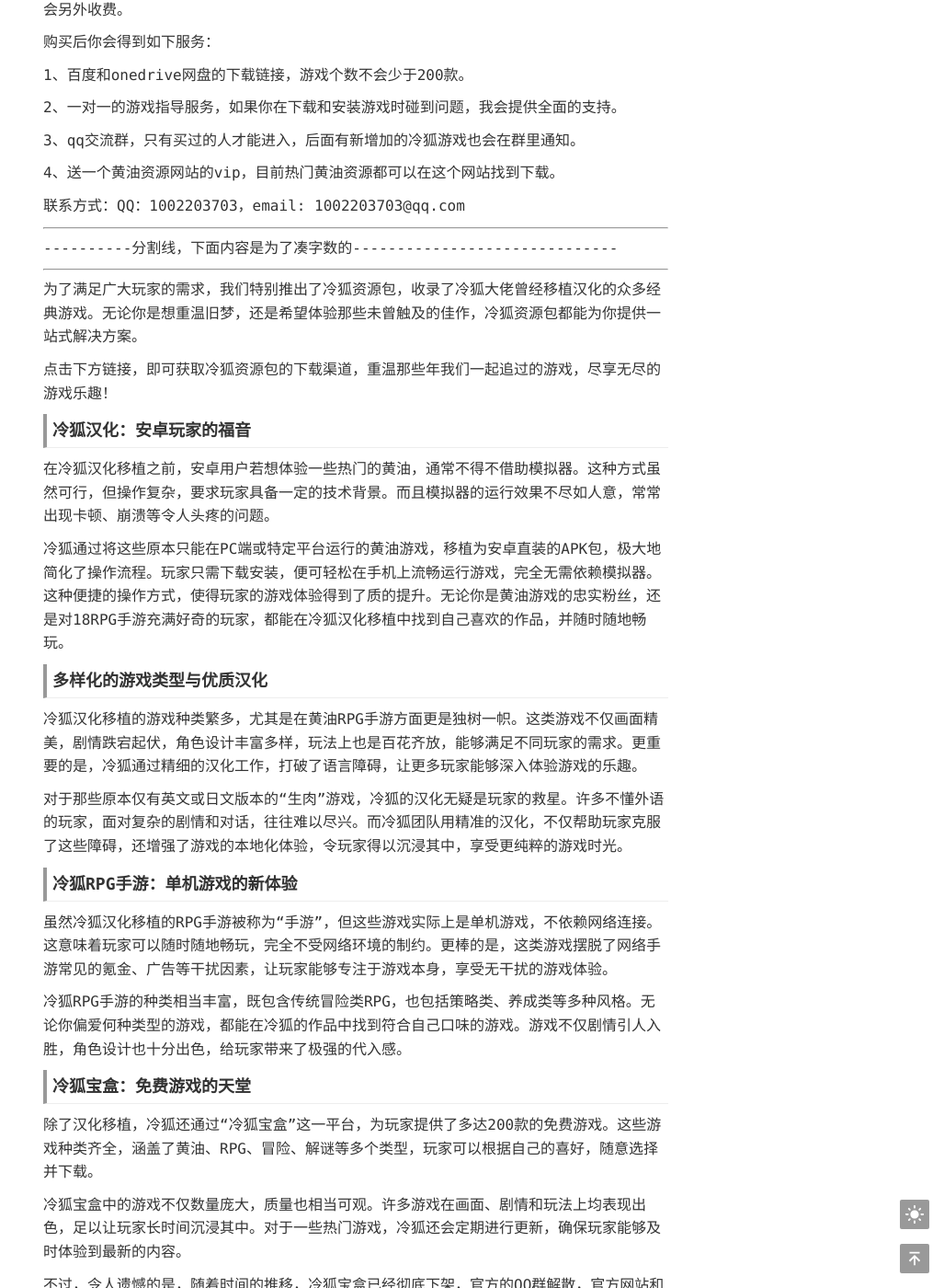
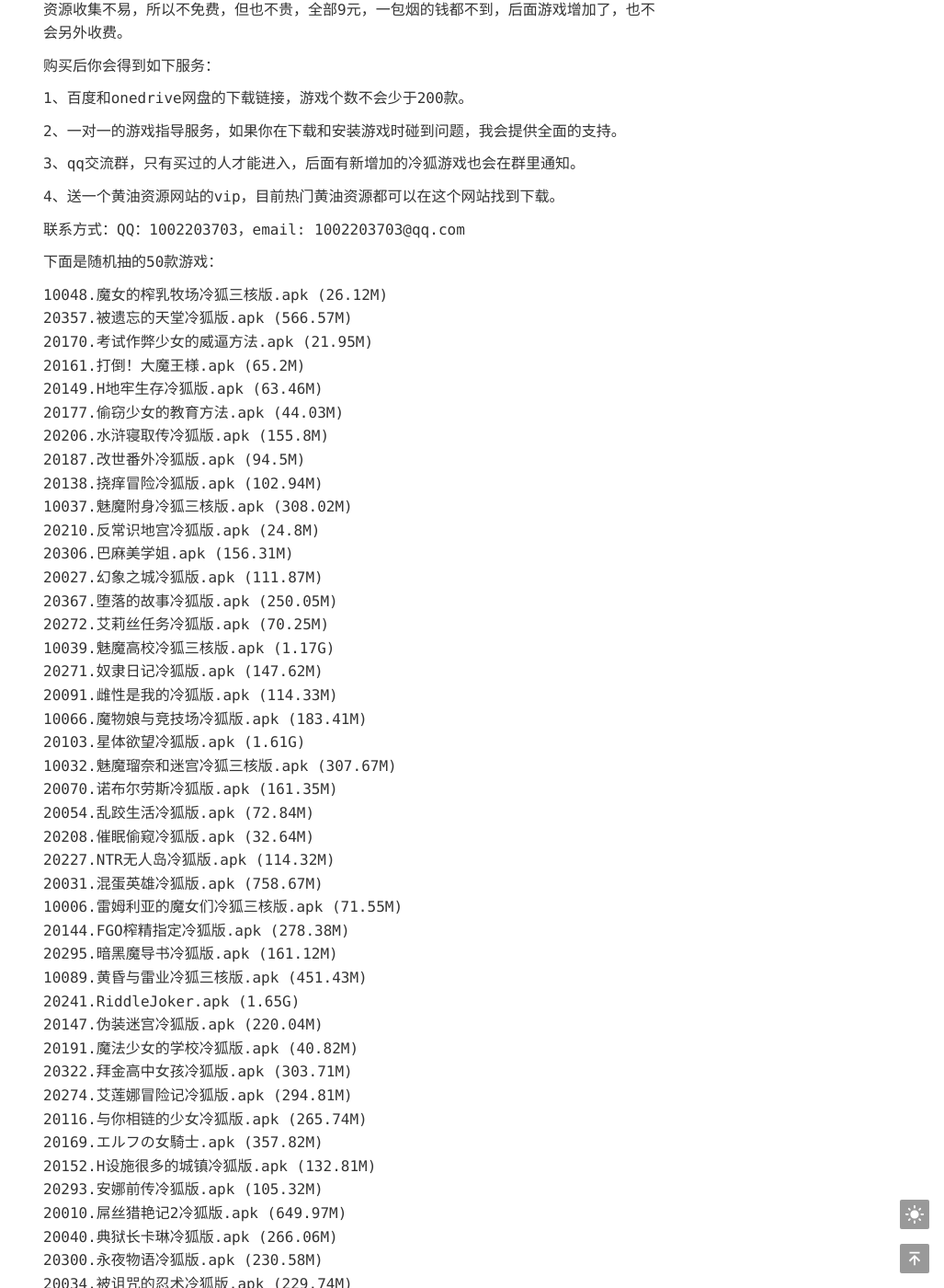
Before and after one commit to leng-hu/leng-hu.github.io, a Jekyll site: the page built from index.html, in a window 1280 px wide and 1400 px high, scrolled down 954 px. Shown: the whole window at 92% size, without its empty margins (253-1280 px from the left). Built offline with Jekyll 4.4.1, drawn with Linux system fonts in a browser that asks for light colours; the list of posts is cut into pages by our own code; comment, search, counter and statistics services are not loaded; some of the changed text lies outside the part shown; grey boxes are pictures that could not be loaded.

Commit message:
修改主页

```diff
--- a/index.html
+++ b/index.html
@@ -24,8 +23,62 @@
 <p>4、送一个黄油资源网站的vip，目前热门黄油资源都可以在这个网站找到下载。</p>
 <p></p>
 <p>联系方式：QQ：1002203703，email: 1002203703@qq.com</p>
+<p>下面是随机抽的50款游戏：</p>
+<p>
+10048.魔女的榨乳牧场冷狐三核版.apk (26.12M)<br>
+20357.被遗忘的天堂冷狐版.apk (566.57M)<br>
+20170.考试作弊少女的威逼方法.apk (21.95M)<br>
+20161.打倒！大魔王様.apk (65.2M)<br>
+20149.H地牢生存冷狐版.apk (63.46M)<br>
+20177.偷窃少女的教育方法.apk (44.03M)<br>
+20206.水浒寝取传冷狐版.apk (155.8M)<br>
+20187.改世番外冷狐版.apk (94.5M)<br>
+20138.挠痒冒险冷狐版.apk (102.94M)<br>
+10037.魅魔附身冷狐三核版.apk (308.02M)<br>
+20210.反常识地宫冷狐版.apk (24.8M)<br>
+20306.巴麻美学姐.apk (156.31M)<br>
+20027.幻象之城冷狐版.apk (111.87M)<br>
+20367.堕落的故事冷狐版.apk (250.05M)<br>
+20272.艾莉丝任务冷狐版.apk (70.25M)<br>
+10039.魅魔高校冷狐三核版.apk (1.17G)<br>
+20271.奴隶日记冷狐版.apk (147.62M)<br>
+20091.雌性是我的冷狐版.apk (114.33M)<br>
+10066.魔物娘与竞技场冷狐版.apk (183.41M)<br>
+20103.星体欲望冷狐版.apk (1.61G)<br>
+10032.魅魔瑠奈和迷宫冷狐三核版.apk (307.67M)<br>
+20070.诺布尔劳斯冷狐版.apk (161.35M)<br>
+20054.乱跤生活冷狐版.apk (72.84M)<br>
+20208.催眠偷窥冷狐版.apk (32.64M)<br>
+20227.NTR无人岛冷狐版.apk (114.32M)<br>
+20031.混蛋英雄冷狐版.apk (758.67M)<br>
+10006.雷姆利亚的魔女们冷狐三核版.apk (71.55M)<br>
+20144.FGO榨精指定冷狐版.apk (278.38M)<br>
+20295.暗黑魔导书冷狐版.apk (161.12M)<br>
+10089.黄昏与雷业冷狐三核版.apk (451.43M)<br>
+20241.RiddleJoker.apk (1.65G)<br>
+20147.伪装迷宫冷狐版.apk (220.04M)<br>
+20191.魔法少女的学校冷狐版.apk (40.82M)<br>
+20322.拜金高中女孩冷狐版.apk (303.71M)<br>
+20274.艾莲娜冒险记冷狐版.apk (294.81M)<br>
+20116.与你相链的少女冷狐版.apk (265.74M)<br>
+20169.エルフの女騎士.apk (357.82M)<br>
+20152.H设施很多的城镇冷狐版.apk (132.81M)<br>
+20293.安娜前传冷狐版.apk (105.32M)<br>
+20010.屌丝猎艳记2冷狐版.apk (649.97M)<br>
+20040.典狱长卡琳冷狐版.apk (266.06M)<br>
+20300.永夜物语冷狐版.apk (230.58M)<br>
+20034.被诅咒的忍术冷狐版.apk (229.74M)<br>
+20257.地下洞穴冷狐版.apk (80.87M)<br>
+20098.我的寝取女英雄冷狐版.apk (31.04M)<br>
+20100.物品搜索冷狐版.apk (110.35M)<br>
+20136.COSRO2冷狐版.apk (107.04M)<br>
+20255.大场馆冷狐版.apk (563.68M)<br>
+10061.魔法少女玛蕾娜冷狐三核版.apk (54.4M)<br>
+20015.恶作剧妖精冷狐版.apk (119.15M)<br>
+</p>
 <hr>
-<p>----------分割线，下面内容是为了凑字数的------------------------------</p>
+<p>-------分割线，下面内容是为了凑字数的----------</p>
+<p>-------分割线，下面内容是为了凑字数的---------</p>
 <p></p>
 <p></p>
 <hr>
```
Also changed, not shown: other parts of index.html (+1 -2 lines).
